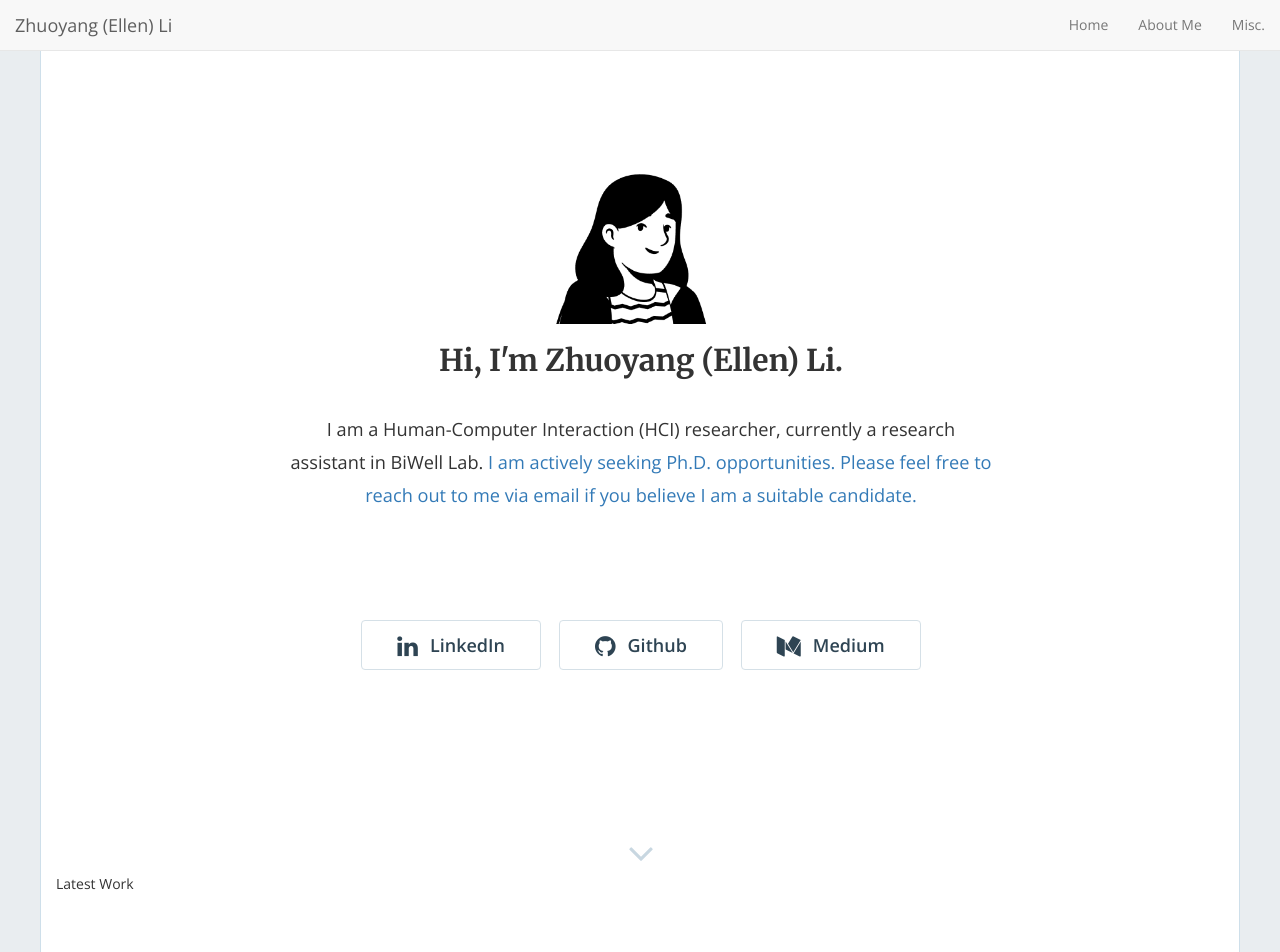
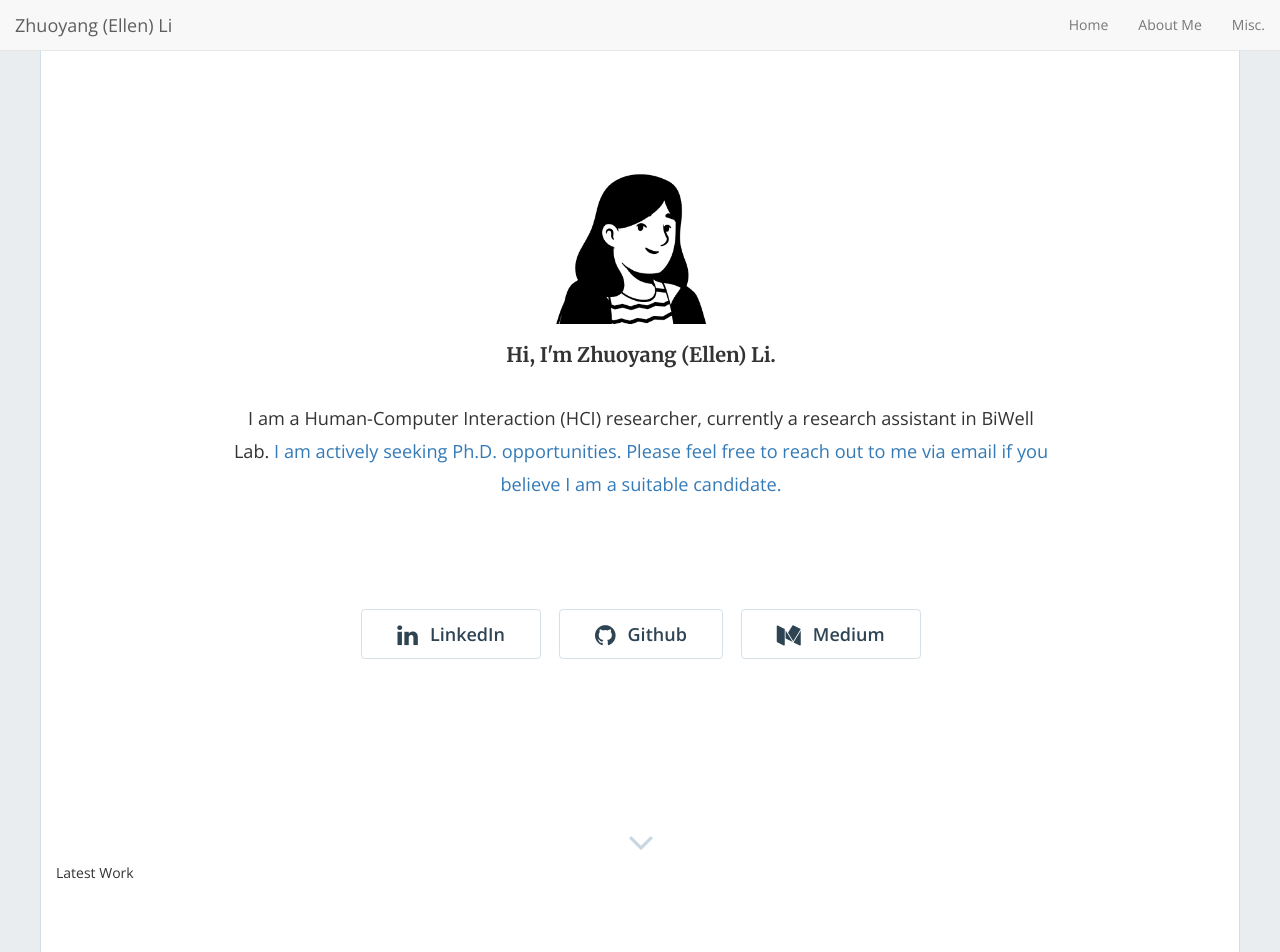
Before and after one commit to jamigibbs/phantom, a Jekyll site: the page built from index.html, in a window 1280 px wide and 1400 px high. Shown: the top 952 px of the window. Built offline with Jekyll 4.4.1, drawn with Linux system fonts in a browser that asks for light colours; nearby versions of some CDN libraries; the list of posts is cut into pages by our own code.

Commit message:
Update style.scss

```diff
--- a/css/style.scss
+++ b/css/style.scss
@@ -122,7 +122,7 @@ button.btn, input.btn {
 }
 
 .hero-content {
-  width: 60%;
+  width: 70%;
   margin: 0 auto;
   display: table;
   @include bp-medium {
@@ -135,7 +135,7 @@ button.btn, input.btn {
     width: 100%;
   }
   h1 {
-    font-size: 30px;
+    font-size: 20px;
   }
   p {
     margin: 2em 0 4em 0;
```
